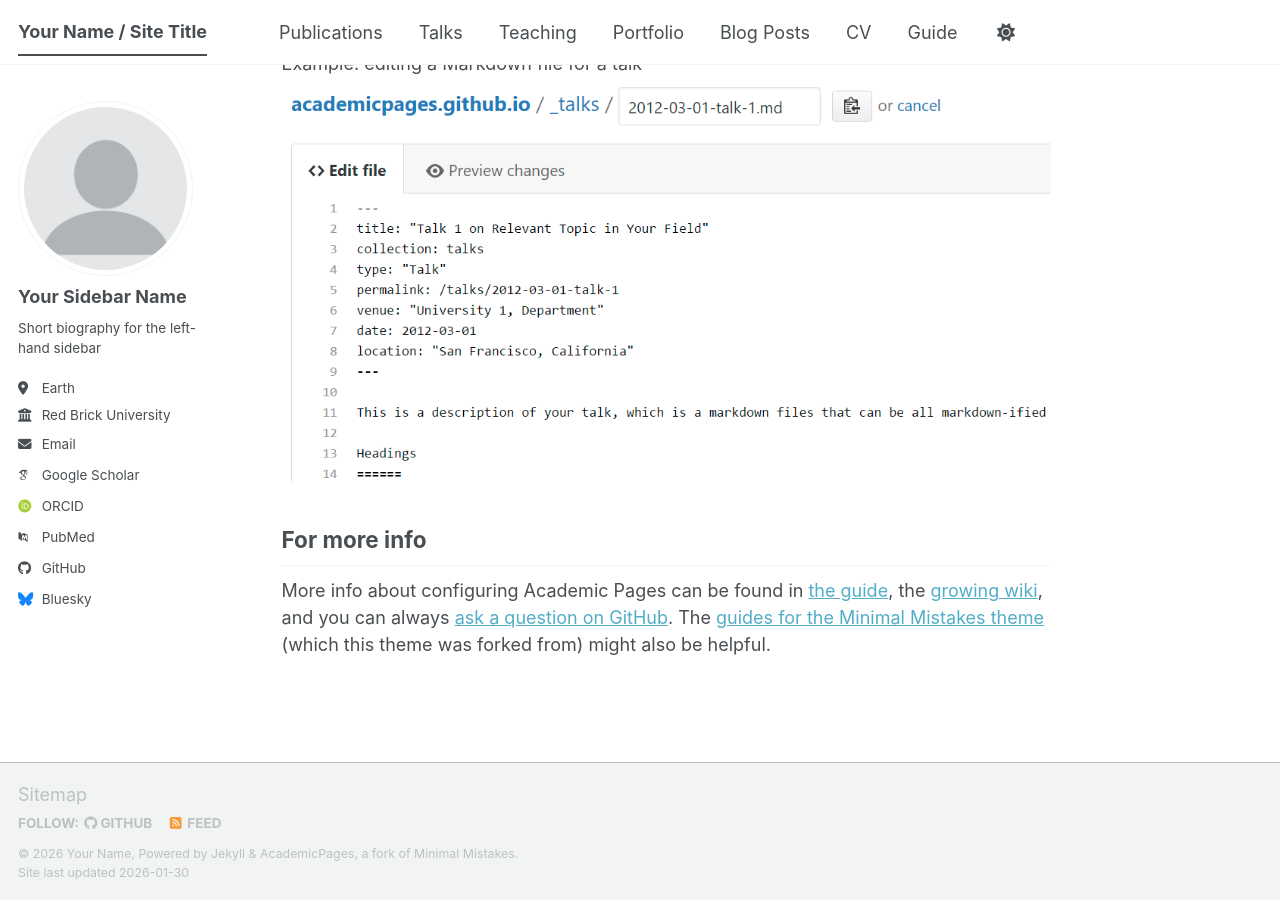
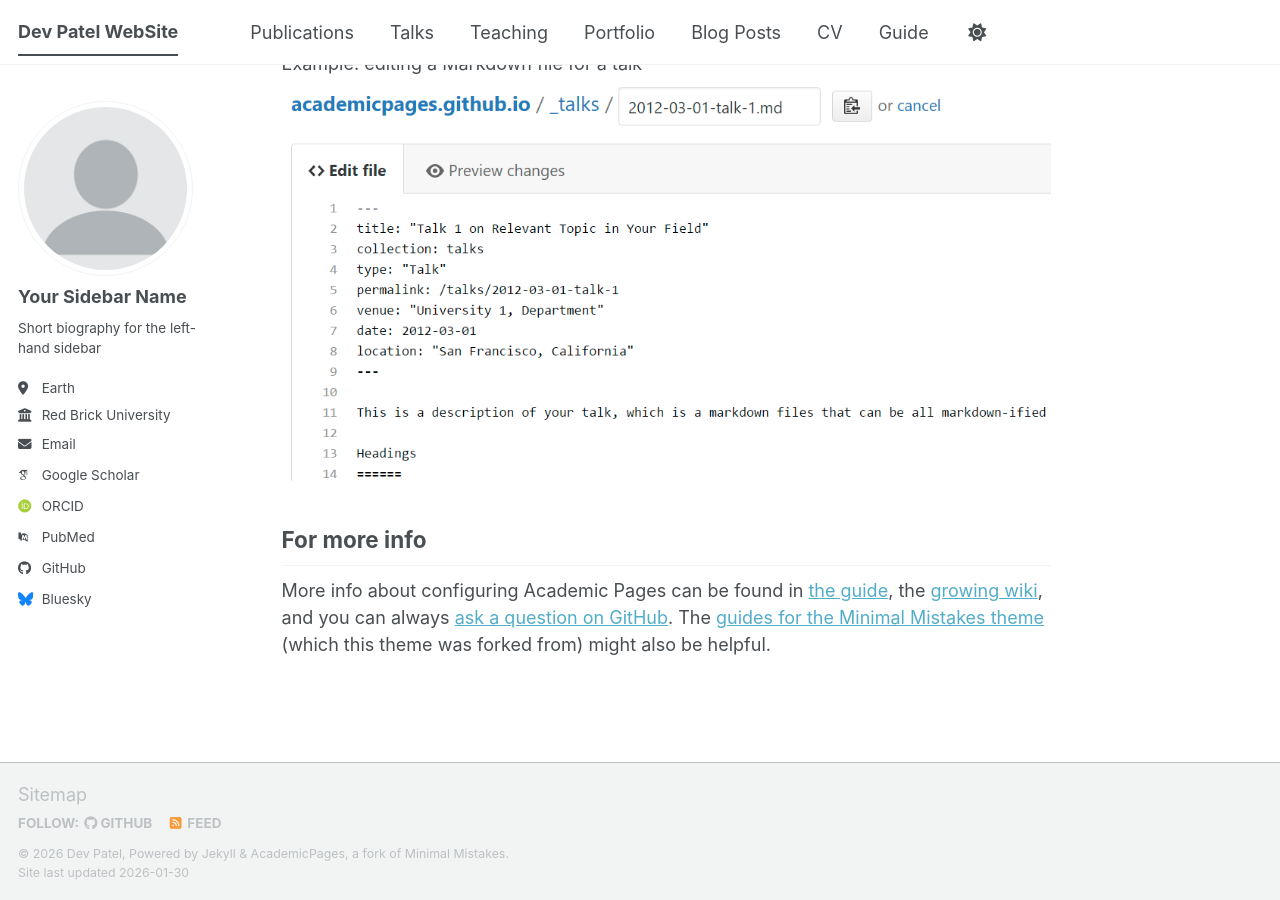
Before and after one commit to VTPatelCodes/VTPatelCodes.github.io, a Jekyll site: the page built from _pages/about.md, in a window 1280 px wide and 900 px high, scrolled down 2720 px. Built offline with Jekyll 4.4.1, drawn with Linux system fonts in a browser that asks for light colours; some web fonts are replaced; a script bundle is joined from its source files by our own code; library files that are not in the unit come from our copies.

Commit message:
Update site config with name, email, and links

```diff
--- a/_config.yml
+++ b/_config.yml
@@ -9,11 +9,11 @@
 # Basic Site Settings
 locale                   : "en-US"
 site_theme               : "default" # The available themes options are "default", "air", "sunrise", "mint", "dirt" and "contrast"
-title                    : "Your Name / Site Title"
+title                    : "Dev Patel WebSite"
 title_separator          : "-"
-name                     : &name "Your Name"
-description              : &description "Your Name's academic portfolio"   # Update this with a general description of your site, this is the default if not overridden by a page
-url                      : https://academicpages.github.io # The base hostname & protocol for your site e.g. "https://[your GitHub username].github.io",
+name                     : &name "Dev Patel"
+description              : &description "Hello everyone my name is Dev Patel. I am a 2nd year Undergraduate student here at Virginia Tech studying Computer Engineering with an focus in Machine Learning. Some of my interest are Weightlifting, Exploring India, and Cooking."   # Update this with a general description of your site, this is the default if not overridden by a page
+url                      : https://VTPatelCodes.github.io # The base hostname & protocol for your site e.g. "https://[your GitHub username].github.io",
                                                            # or if you already have some other page hosted on Github then use "https://[your GitHub username].github.io/[Your Repo Name]"
 baseurl                  : "" # the subpath of your site, e.g. "/blog"
 repository               : "academicpages/academicpages.github.io"
```
